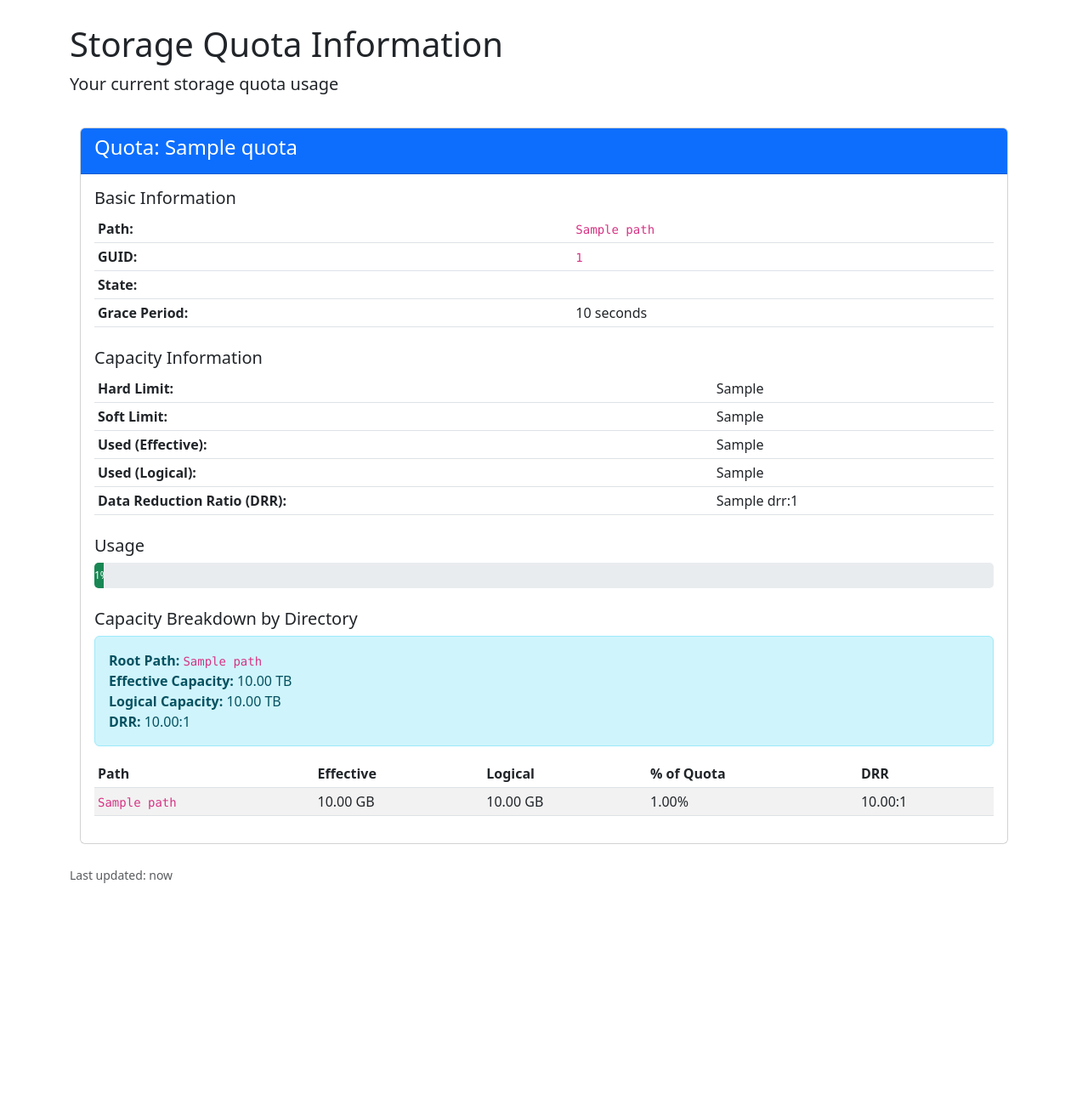
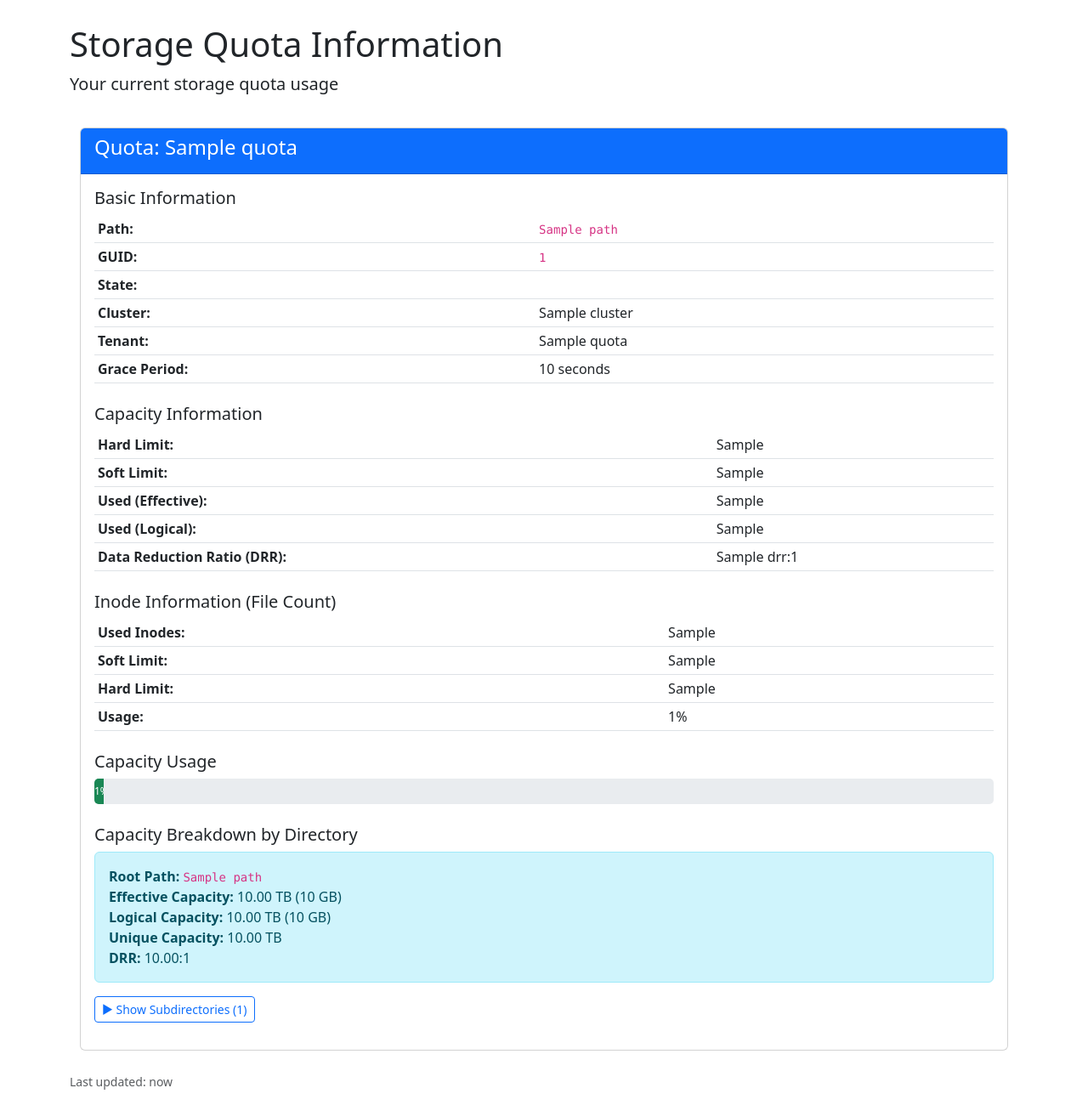
Before and after one commit to checomp/trace-vast-dashboard, a Flask app: template templates/dashboard.html in a window 1280 px wide. Shown: the part 56-1356 px from the top of the page at 85% size. Before the commit the page ends 1095 px from the top, so only its background shows below. Run offline with Flask 3, Linux system fonts and the light colour scheme; the template is opened without the code that fills it: most values are stand-ins (such as "Sample title", 1, 10 or a date in 2020).

Commit message:
Add inode tracking, cluster info, and collapsible subdirectory table
- Add inode (file count) information: used, soft/hard limits, usage percentage
- Display cluster name and tenant for better context
- Add unique capacity to root breakdown display
- Make subdirectory table collapsible with toggle button
- Sort subdirectories by usage percentage (highest first)
- Add color badges for high-usage subdirectories (>25%)
- Display both TB and GB values for root capacity
- Include Mac setup instructions (MAC_SETUP.md)

Co-Authored-By: Claude Sonnet 4.5 <noreply@anthropic.com>

```diff
--- a/app.py
+++ b/app.py
@@ -36,13 +36,30 @@ def dashboard():
     hard_limit = quota.get('hard_limit')
     soft_limit = quota.get('soft_limit')
     used_effective = quota.get('used_effective_capacity') or quota.get('used_effective')
-    used_logical = quota.get('used_logical_capacity') or quota.get('used_logical')
+
+    # Get logical capacity from capacity breakdown root if available
+    capacity_breakdown = quota.get('capacity_breakdown')
+    used_logical = None
+    if capacity_breakdown and capacity_breakdown.get('root'):
+        used_logical = capacity_breakdown['root'].get('logical_bytes')
+
+    # Inode information
+    used_inodes = quota.get('used_inodes')
+    soft_limit_inodes = quota.get('soft_limit_inodes')
+    hard_limit_inodes = quota.get('hard_limit_inodes')
 
     # Calculate usage percentage
     if hard_limit and used_effective:
         usage_pct = calculate_percentage(used_effective, hard_limit)
     else:
         usage_pct = 0
+
+    # Calculate inode usage percentage
+    inode_usage_pct = 0
+    if hard_limit_inodes and used_inodes:
+        inode_usage_pct = calculate_percentage(used_inodes, hard_limit_inodes)
+    elif soft_limit_inodes and used_inodes:
+        inode_usage_pct = calculate_percentage(used_inodes, soft_limit_inodes)
 
     # Calculate DRR
     from modules.formatting import calculate_drr
@@ -54,18 +71,26 @@ def dashboard():
         'path': quota.get('path'),
         'guid': quota.get('guid'),
         'state': quota.get('state'),
+        'cluster': quota.get('cluster'),
+        'tenant_name': quota.get('tenant_name'),
 
         # Formatted capacity values
         'hard_limit': format_bytes(hard_limit),
         'soft_limit': format_bytes(soft_limit),
         'used_effective': format_bytes(used_effective),
-        'used_logical': format_bytes(used_logical),
+        'used_logical': format_bytes(used_logical) if used_logical else 'N/A',
 
         # Raw byte values
         'hard_limit_bytes': hard_limit,
         'soft_limit_bytes': soft_limit,
         'used_effective_bytes': used_effective,
         'used_logical_bytes': used_logical,
+
+        # Inode information
+        'used_inodes': f"{used_inodes:,}" if used_inodes else 'N/A',
+        'soft_limit_inodes': f"{soft_limit_inodes:,}" if soft_limit_inodes else 'No limit',
+        'hard_limit_inodes': f"{hard_limit_inodes:,}" if hard_limit_inodes else 'No limit',
+        'inode_usage_percentage': f"{inode_usage_pct:.1f}" if inode_usage_pct > 0 else None,
 
         # Calculations
         'usage_percentage': f"{usage_pct:.1f}",
@@ -75,7 +100,7 @@ def dashboard():
         'grace_period': quota.get('grace_period'),
 
         # Capacity breakdown
-        'capacity_breakdown': quota.get('capacity_breakdown')
+        'capacity_breakdown': capacity_breakdown
     }
 
     return render_template('dashboard.html',
--- a/templates/dashboard.html
+++ b/templates/dashboard.html
@@ -22,6 +22,12 @@
                     <tr><th>Path:</th><td><code>{{ quota.path }}</code></td></tr>
                     <tr><th>GUID:</th><td><code>{{ quota.guid }}</code></td></tr>
                     <tr><th>State:</th><td><span class="badge badge-success">{{ quota.state }}</span></td></tr>
+                    {% if quota.cluster %}
+                    <tr><th>Cluster:</th><td>{{ quota.cluster }}</td></tr>
+                    {% endif %}
+                    {% if quota.tenant_name %}
+                    <tr><th>Tenant:</th><td>{{ quota.tenant_name }}</td></tr>
+                    {% endif %}
                     {% if quota.grace_period %}
                     <tr><th>Grace Period:</th><td>{{ quota.grace_period }} seconds</td></tr>
                     {% endif %}
@@ -67,7 +73,29 @@
                     </tr>
                 </table>
 
-                <h5 class="mt-4">Usage</h5>
+                <h5 class="mt-4">Inode Information (File Count)</h5>
+                <table class="table table-sm">
+                    <tr>
+                        <th>Used Inodes:</th>
+                        <td>{{ quota.used_inodes }}</td>
+                    </tr>
+                    <tr>
+                        <th>Soft Limit:</th>
+                        <td>{{ quota.soft_limit_inodes }}</td>
+                    </tr>
+                    <tr>
+                        <th>Hard Limit:</th>
+                        <td>{{ quota.hard_limit_inodes }}</td>
+                    </tr>
+                    {% if quota.inode_usage_percentage %}
+                    <tr>
+                        <th>Usage:</th>
+                        <td>{{ quota.inode_usage_percentage }}%</td>
+                    </tr>
+                    {% endif %}
+                </table>
+
+                <h5 class="mt-4">Capacity Usage</h5>
                 <div class="progress usage-bar">
                     <div class="progress-bar
                         {% if quota.usage_percentage|float < 75 %}bg-success
@@ -97,41 +125,65 @@
                 {% if quota.capacity_breakdown.root %}
                 <div class="alert alert-info">
                     <strong>Root Path:</strong> <code>{{ quota.capacity_breakdown.root.path }}</code><br>
-                    <strong>Effective Capacity:</strong> {{ "{:,.2f}".format(quota.capacity_breakdown.root.usable_bytes / (1024**4)) }} TB<br>
-                    <strong>Logical Capacity:</strong> {{ "{:,.2f}".format(quota.capacity_breakdown.root.logical_bytes / (1024**4)) }} TB<br>
+                    <strong>Effective Capacity:</strong> {{ "{:,.2f}".format(quota.capacity_breakdown.root.usable_bytes / (1024**4)) }} TB
+                    ({{ "{:,.0f}".format(quota.capacity_breakdown.root.usable_bytes / (1024**3)) }} GB)<br>
+                    <strong>Logical Capacity:</strong> {{ "{:,.2f}".format(quota.capacity_breakdown.root.logical_bytes / (1024**4)) }} TB
+                    ({{ "{:,.0f}".format(quota.capacity_breakdown.root.logical_bytes / (1024**3)) }} GB)<br>
+                    <strong>Unique Capacity:</strong> {{ "{:,.2f}".format(quota.capacity_breakdown.root.unique_bytes / (1024**4)) }} TB<br>
                     <strong>DRR:</strong> {{ "{:.2f}".format(quota.capacity_breakdown.root.drr) }}:1
                 </div>
                 {% endif %}
 
                 {% if quota.capacity_breakdown.subdirectories %}
+                <div class="mb-3">
+                    <button class="btn btn-sm btn-outline-primary" type="button" data-toggle="collapse" data-target="#subdirTable" aria-expanded="false" aria-controls="subdirTable">
+                        <span id="toggleIcon">▶</span> Show Subdirectories ({{ quota.capacity_breakdown.subdirectories|length }})
+                    </button>
+                </div>
+                <div class="collapse" id="subdirTable">
                     <div class="table-responsive">
-                    <table class="table table-sm table-striped">
-                        <thead>
+                        <table class="table table-sm table-striped table-hover">
+                            <thead class="thead-dark">
                                 <tr>
-                                <th>Path</th>
-                                <th>Effective</th>
-                                <th>Logical</th>
-                                <th>% of Quota</th>
-                                <th>DRR</th>
+                                    <th>Subdirectory Path</th>
+                                    <th class="text-right">Effective</th>
+                                    <th class="text-right">Logical</th>
+                                    <th class="text-right">% of Total</th>
+                                    <th class="text-right">DRR</th>
                                 </tr>
                             </thead>
                             <tbody>
-                            {% for subdir in quota.capacity_breakdown.subdirectories %}
+                                {% for subdir in quota.capacity_breakdown.subdirectories|sort(attribute='percentage', reverse=True) %}
                                 <tr>
                                     <td><code>{{ subdir.path }}</code></td>
-                                <td>{{ "{:,.2f}".format(subdir.usable_bytes / (1024**3)) }} GB</td>
-                                <td>{{ "{:,.2f}".format(subdir.logical_bytes / (1024**3)) }} GB</td>
-                                <td>{{ "{:.2f}".format(subdir.percentage) }}%</td>
-                                <td>{{ "{:.2f}".format(subdir.drr) }}:1</td>
+                                    <td class="text-right">{{ "{:,.2f}".format(subdir.usable_bytes / (1024**3)) }} GB</td>
+                                    <td class="text-right">{{ "{:,.2f}".format(subdir.logical_bytes / (1024**3)) }} GB</td>
+                                    <td class="text-right">
+                                        <span class="badge {% if subdir.percentage > 25 %}badge-warning{% else %}badge-secondary{% endif %}">
+                                            {{ "{:.1f}".format(subdir.percentage) }}%
+                                        </span>
+                                    </td>
+                                    <td class="text-right">{{ "{:.2f}".format(subdir.drr) }}:1</td>
                                 </tr>
                                 {% endfor %}
                             </tbody>
                         </table>
                     </div>
+                </div>
                 {% else %}
                 <p class="text-muted"><em>No subdirectories found</em></p>
                 {% endif %}
                 {% endif %}
+
+                <script>
+                    // Toggle icon when collapse is shown/hidden
+                    $('#subdirTable').on('show.bs.collapse', function () {
+                        $('#toggleIcon').text('▼');
+                    });
+                    $('#subdirTable').on('hide.bs.collapse', function () {
+                        $('#toggleIcon').text('▶');
+                    });
+                </script>
             </div>
         </div>
     </div>
```
Also changed, not shown: MAC_SETUP.md (added, +140 -0 lines). Lines whose indentation alone changed are shown as unchanged.
